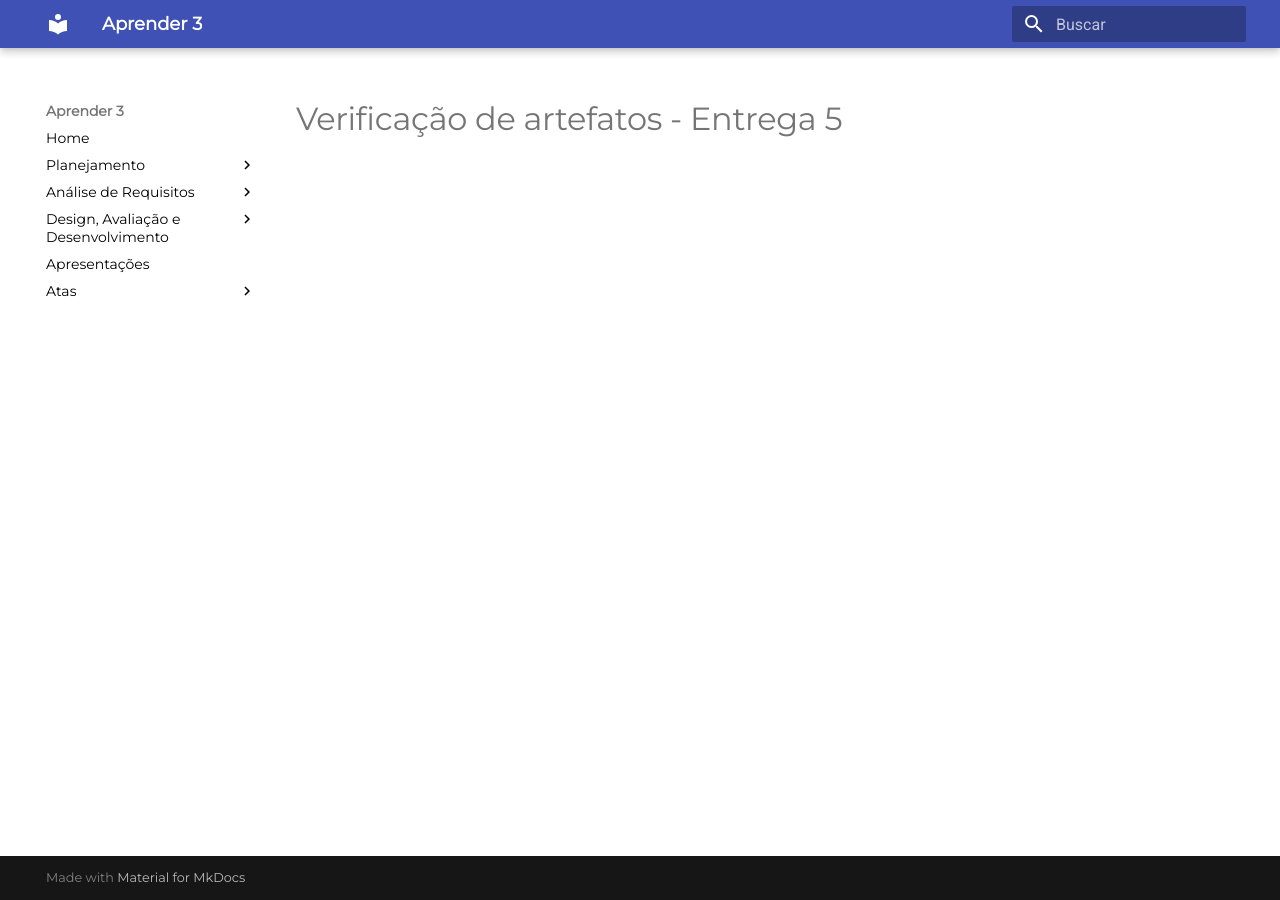
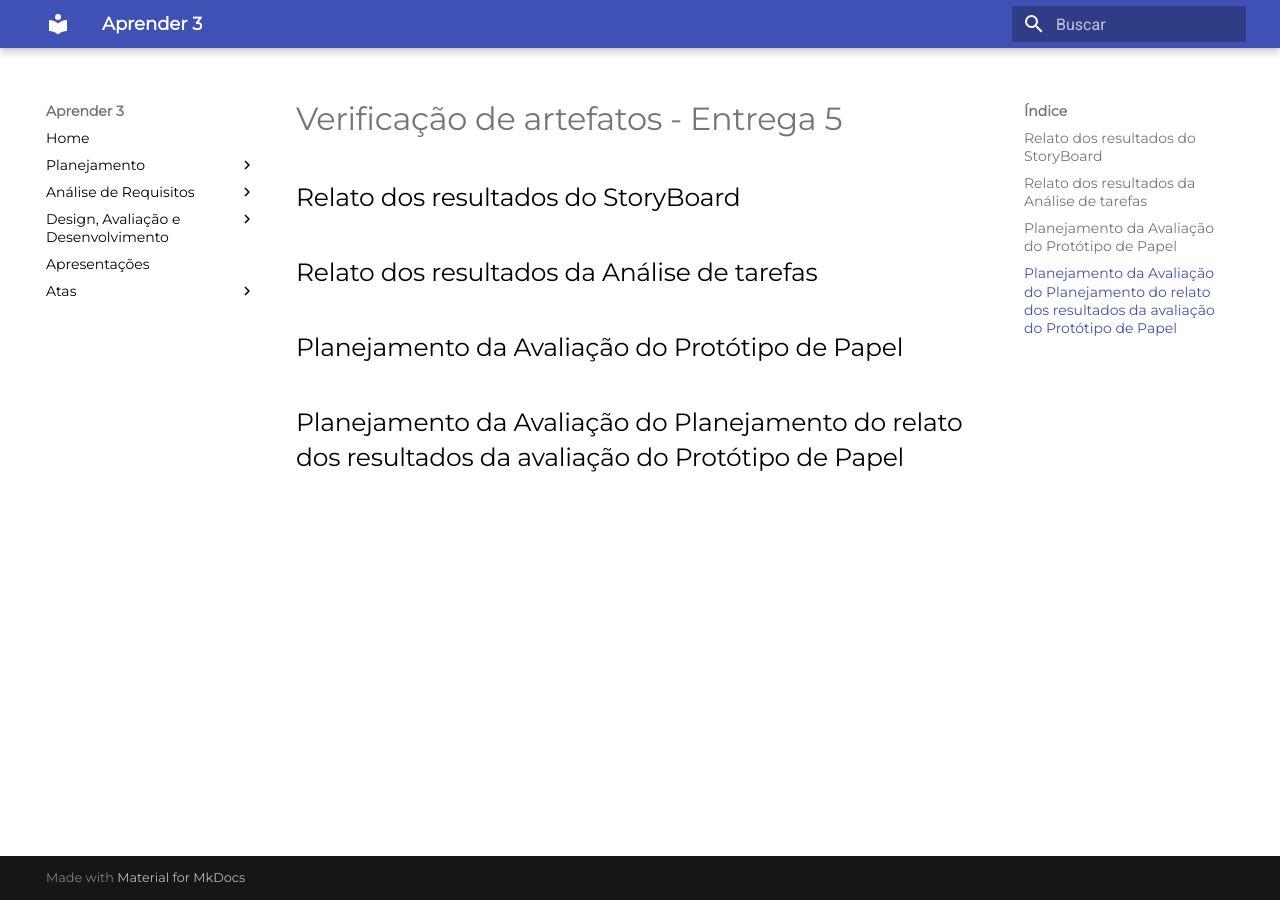
Before and after one commit to mdsreq-fga-unb/2022.2-Aprender3, an MkDocs documentation site: the page built from docs/Avaliacao/verificacao_entrega5.md, in a window 1280 px wide. Built offline with MkDocs 1.6.1 and Material for MkDocs 9.7.7, drawn with Linux system fonts in a browser that asks for light colours.

Commit message:
Update verificacao_entrega5.md

```diff
--- a/docs/Avaliacao/verificacao_entrega5.md
+++ b/docs/Avaliacao/verificacao_entrega5.md
@@ -1 +1,9 @@
 # Verificação de artefatos - Entrega 5
+
+## Relato dos resultados do StoryBoard
+
+## Relato dos resultados da Análise de tarefas
+
+## Planejamento da Avaliação do Protótipo de Papel
+
+## Planejamento da Avaliação do Planejamento do relato dos resultados da avaliação do Protótipo de Papel
```
